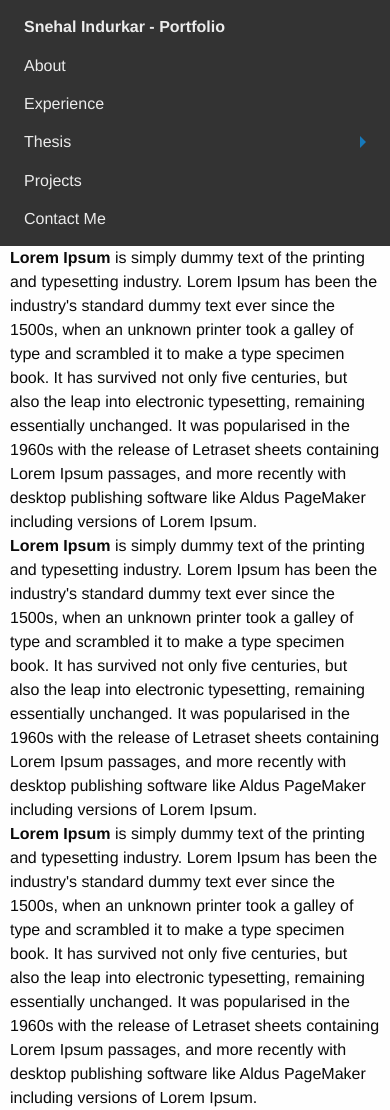
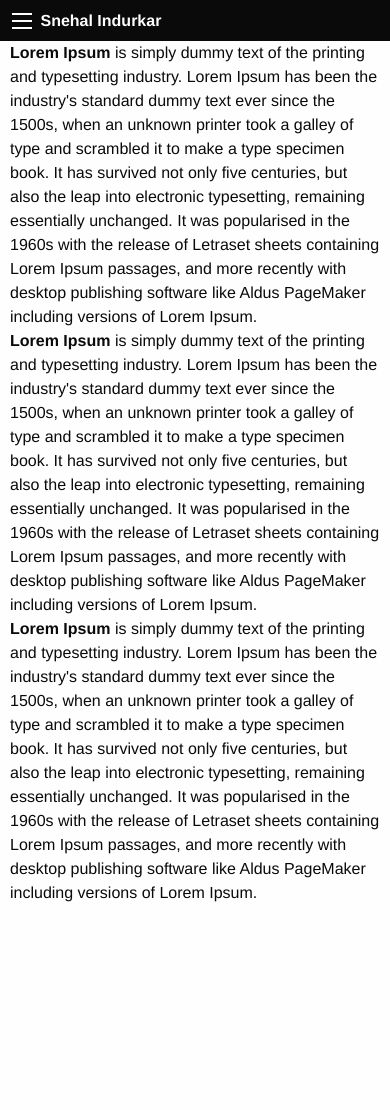
Before and after one commit to sneha774/sneha774.github.io, a plain HTML site: page index.html in a window 390 px wide. After the commit the page ends 905 px from the top, so only its background shows below. Drawn offline with Linux system fonts and the light colour scheme.

Commit message:
added hamburger menu to navbar index.html and experience.html

```diff
--- a/index.html
+++ b/index.html
@@ -9,12 +9,19 @@
     <link rel="stylesheet" href="css/app.css">
   </head>
   <body>
-    <div class="top-bar">
+    <!-- *** TOP NAVIGATION BAR ** -->
+    <div class="title-bar" data-responsive-toggle="main-nav-menu" data-hide-for="medium">
+      <button class="menu-icon" type="button" data-toggle="main-nav-menu"></button>
+      <div class="title-bar-title">Snehal Indurkar</div>
+    </div>
+
+    <div class="top-bar" id="main-nav-menu">
       <div class="top-bar-left">
-        <ul class="vertical medium-horizontal menu" data-responsive-menu="drilldown medium-dropdown">
-          <li class="menu-text">Snehal Indurkar - Portfolio</li>
-          <li><a href="index.html">About</a></li>
+        <ul class="dropdown vertical medium-horizontal menu" data-responsive-menu="drilldown medium-dropdown" data-auto-height="true" data-animate-height="true">
+          <li class="menu-text">Snehal Indurkar Portfolio</li>
+          <li><a href="index.html">Me</a></li>
           <li><a href="experience.html">Experience</a></li>
+          <li><a href="#">Education</a></li>
           <li>
             <a href="#">Thesis</a>
             <ul class="vertical menu">
@@ -28,11 +35,14 @@
       </div>
     </div>
 
+    <!-- *** MAIN CONTENT ** -->
     <div class="row">
       <div class="small-12 medium-4 columns"><b>Lorem Ipsum</b> is simply dummy text of the printing and typesetting industry. Lorem Ipsum has been the industry's standard dummy text ever since the 1500s, when an unknown printer took a galley of type and scrambled it to make a type specimen book. It has survived not only five centuries, but also the leap into electronic typesetting, remaining essentially unchanged. It was popularised in the 1960s with the release of Letraset sheets containing Lorem Ipsum passages, and more recently with desktop publishing software like Aldus PageMaker including versions of Lorem Ipsum.</div>
       <div class="small-12 medium-4 columns"><b>Lorem Ipsum</b> is simply dummy text of the printing and typesetting industry. Lorem Ipsum has been the industry's standard dummy text ever since the 1500s, when an unknown printer took a galley of type and scrambled it to make a type specimen book. It has survived not only five centuries, but also the leap into electronic typesetting, remaining essentially unchanged. It was popularised in the 1960s with the release of Letraset sheets containing Lorem Ipsum passages, and more recently with desktop publishing software like Aldus PageMaker including versions of Lorem Ipsum.</div>
       <div class="small-12 medium-4 columns"><b>Lorem Ipsum</b> is simply dummy text of the printing and typesetting industry. Lorem Ipsum has been the industry's standard dummy text ever since the 1500s, when an unknown printer took a galley of type and scrambled it to make a type specimen book. It has survived not only five centuries, but also the leap into electronic typesetting, remaining essentially unchanged. It was popularised in the 1960s with the release of Letraset sheets containing Lorem Ipsum passages, and more recently with desktop publishing software like Aldus PageMaker including versions of Lorem Ipsum.</div>
     </div>
+
+    <!-- *** FOOTER ** -->
 
     <script src="js/vendor/jquery.js"></script>
     <script src="js/vendor/what-input.js"></script>
```
Also changed, not shown: experience.html (+17 -5 lines).
